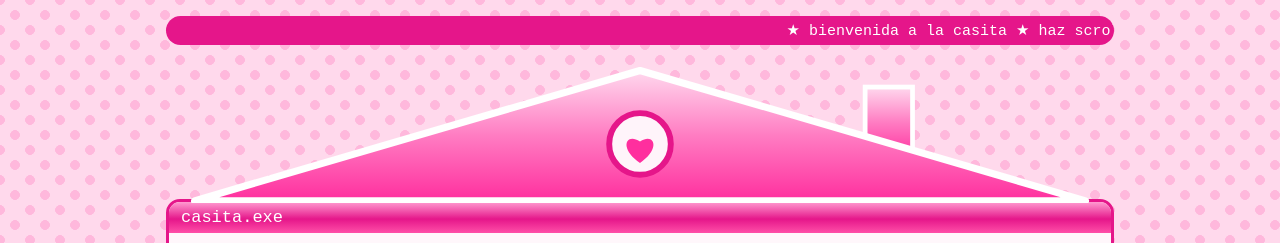
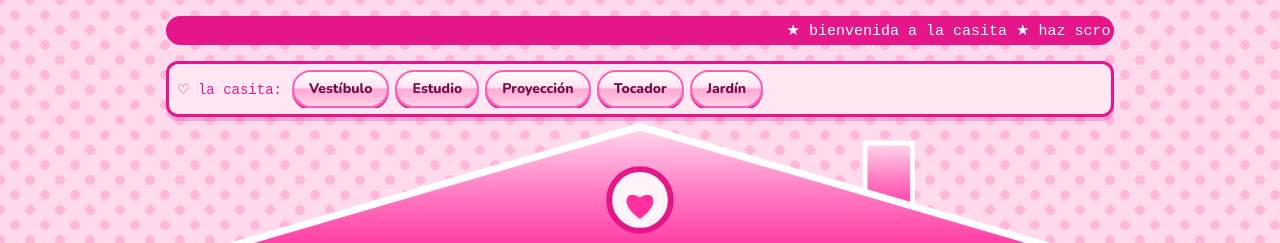
Before and after one commit to sofialtt/LaCasita, a plain HTML site: page index.html in a window 1280 px wide. Shown: the top 243 px of the page. Drawn offline with nearby package versions, Linux system fonts and the light colour scheme; a web font is replaced by a local one.

Commit message:
nav con las habitaciones

```diff
--- a/css/base.css
+++ b/css/base.css
@@ -1,13 +1,19 @@
 :root {
-  --blush: #ffd9ec;
-  --dot: #ffb8dc;
-  --petal: #ffe8f4;
-  --milk: #fff7fb;
-  --rose: #ff7cc2;
-  --hot: #e5168a;
-  --berry: #6b1148;
-  --display: 'DotGothic16', monospace;
-  --body: 'Nunito', Verdana, sans-serif;
+  --blush:#ffd9ec;
+  --dot:#ffb8dc;
+  --petal:#ffe8f4;
+  --milk:#fff7fb;
+  --rose:#ff7cc2;
+  --hot:#e5168a;
+  --hot-light:#ff5db1;
+  --berry:#6b1148;
+  --link:#a8005f;
+  --violet:#9b7bff;
+  --sky:#58b8ff;
+  --ruby:#e3224f;
+  --mint:#7ed6a5;
+  --display:'DotGothic16','Courier New',monospace;
+  --body:'Nunito',Verdana,Tahoma,sans-serif;
 }
 
 * { box-sizing: border-box; }
--- a/css/components.css
+++ b/css/components.css
@@ -17,6 +17,15 @@
 @keyframes desplazar {
   to { transform: translateX(-100%); }
 }
+
+/* nav tipo buddy list */
+.nav{position:sticky;top:env(safe-area-inset-top,0px);z-index:40;background:var(--petal);border:3px solid var(--hot);border-radius:12px;padding:6px 8px;box-shadow:0 4px 0 rgba(229,22,138,.25)}
+.nav-in{display:flex;gap:6px;overflow-x:auto;scrollbar-width:none;align-items:center}
+.nav-in::-webkit-scrollbar{display:none}
+.nav b{font:400 14px var(--display);color:var(--hot);white-space:nowrap;padding-right:4px}
+.btn{font:800 14px/1 var(--body);color:var(--berry);padding:10px 15px;border:2px solid var(--hot-light);border-radius:999px;background:linear-gradient(#fff 0,#ffe3f2 46%,#ffa8d5 50%,#ffd2e9 100%);box-shadow:0 2px 0 var(--hot),inset 0 1px 0 #fff;cursor:pointer;text-decoration:none;display:inline-block;white-space:nowrap}
+.btn:hover{filter:brightness(1.05)}
+.btn:active{transform:translateY(1px)}
 
 .techo {
   display: block;
--- a/index.html
+++ b/index.html
@@ -14,6 +14,17 @@
     <div class="ticker" aria-hidden="true">
       <span>★ bienvenida a la casita ★ haz scroll y toca lo que brilla ★ entra a las habitaciones en el orden que quieras ★</span>
     </div>
+
+    <nav class="nav" aria-label="Habitaciones de la casita">
+    <div class="nav-in">
+      <b>♡ la casita:</b>
+      <a class="btn" href="#vestibulo">Vestíbulo</a>
+      <a class="btn" href="#estudio">Estudio</a>
+      <a class="btn" href="#proyeccion">Proyección</a>
+      <a class="btn" href="#tocador">Tocador</a>
+      <a class="btn" href="#jardin">Jardín</a>
+    </div>
+  </nav>
 
     <section id="vestibulo">
 
```
